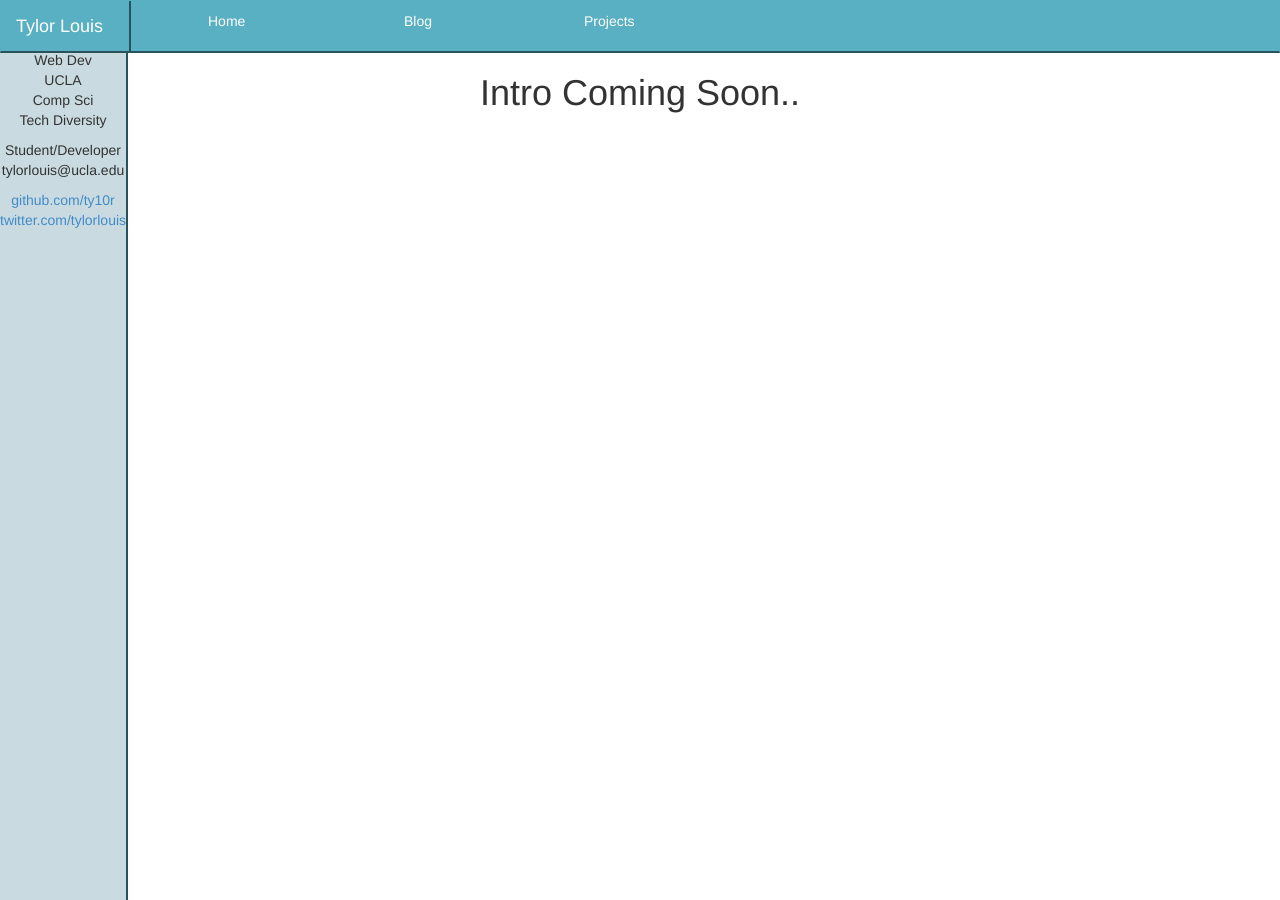
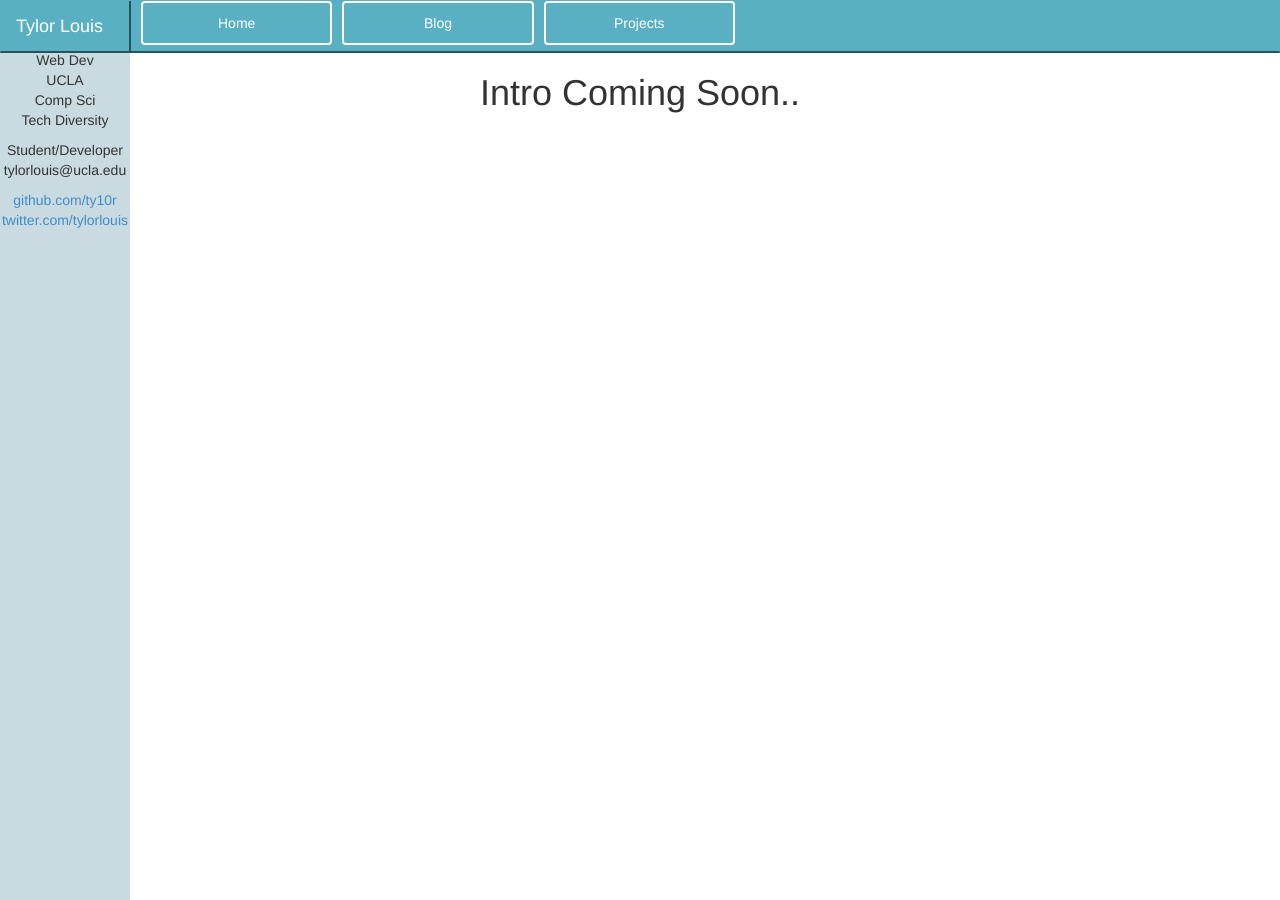
Before and after one commit to ty10r/ty10r.github.io, a Jekyll site: the page built from index.html, in a window 1280 px wide. Built offline with Jekyll 4.4.1, drawn with Linux system fonts in a browser that asks for light colours; Markdown is read by kramdown in place of the engine named in the settings.

Commit message:
Add CNAME for github pages, continue style tweaks.

```diff
--- /dev/null
+++ b/CNAME
@@ -0,0 +1 @@
+tylor.im
--- /dev/null
+++ b/Gemfile
@@ -0,0 +1,2 @@
+source 'https://rubygems.org'
+gem 'github-pages'
--- a/css/main.css
+++ b/css/main.css
@@ -84,9 +84,7 @@ section.bio {
   top: 50px;
   left: 0px;
   bottom: 0px;
-  border-right-style: solid;
-  border-right-width: 2px;
-  border-right-color: #28525c;
+  width: 130px;
 }
 
 .site .meta {
@@ -118,6 +116,15 @@ section.bio {
 
 .site .footer .rss img {
   border: 0;
+}
+
+ul.nav li {
+  margin-left: 10px;
+  border-style: solid;
+  border-width: 2px;
+  border-radius: 4px;
+  border-color: #fff;
+  padding: 0px;
 }
 
 /*****************************************************************************/
```
